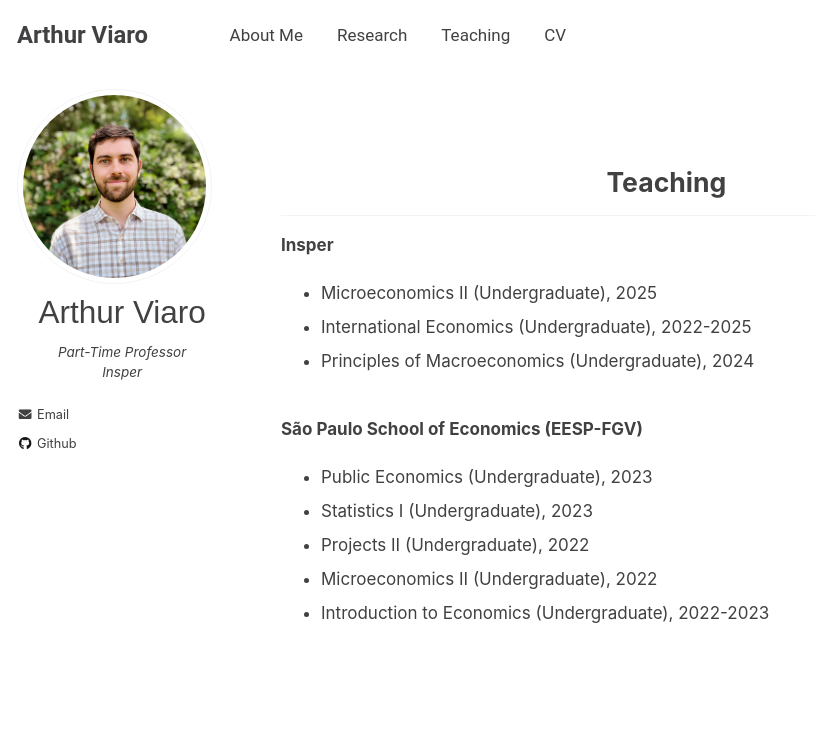
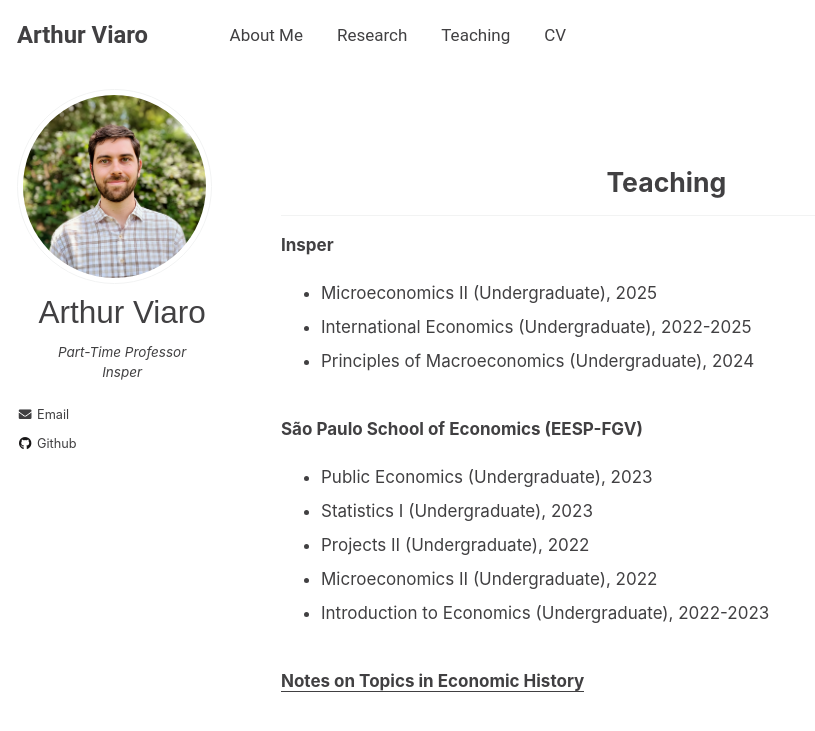
Before and after one commit to arthurviaro/arthurviaro.github.io, a Jekyll site: the page built from _pages/teaching.md, in a window 1280 px wide. Shown: the top 731 px of the page, without its empty margins (0-815 px from the left). Built offline with Jekyll 4.4.1, drawn with Linux system fonts in a browser that asks for light colours.

Commit message:
Add notes on economic history into teaching.md

```diff
--- a/_pages/teaching.md
+++ b/_pages/teaching.md
@@ -30,8 +30,11 @@ height="0" width="0" style="display:none;visibility:hidden"></iframe></noscript>
 - Projects II (Undergraduate), 2022
 - Microeconomics II (Undergraduate), 2022
 - Introduction to Economics (Undergraduate), 2022-2023
+<br>
+<br>
 
 
+<ins>**[Notes on Topics in Economic History](/files/notes_economic_history.pdf)**</ins>
 
 
 
```
Also changed, not shown: 1 other file.
